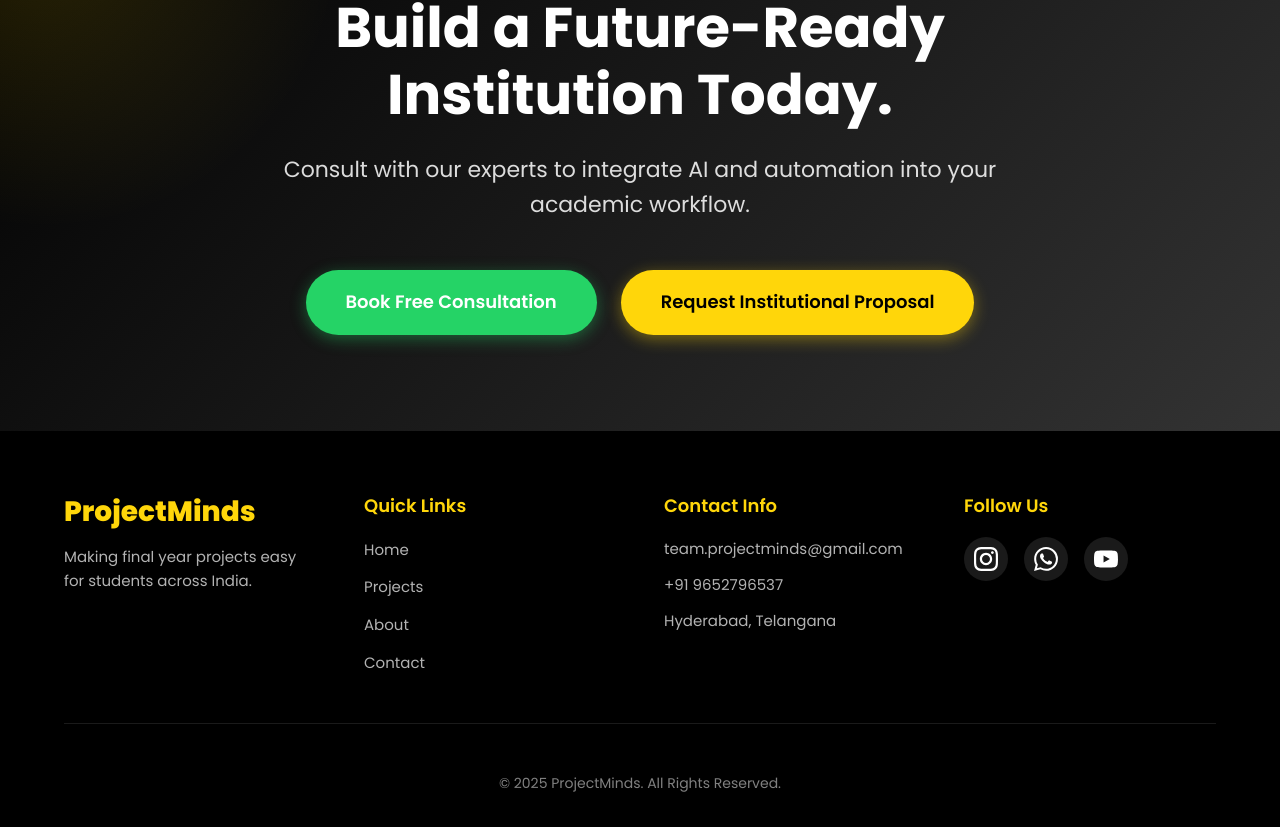
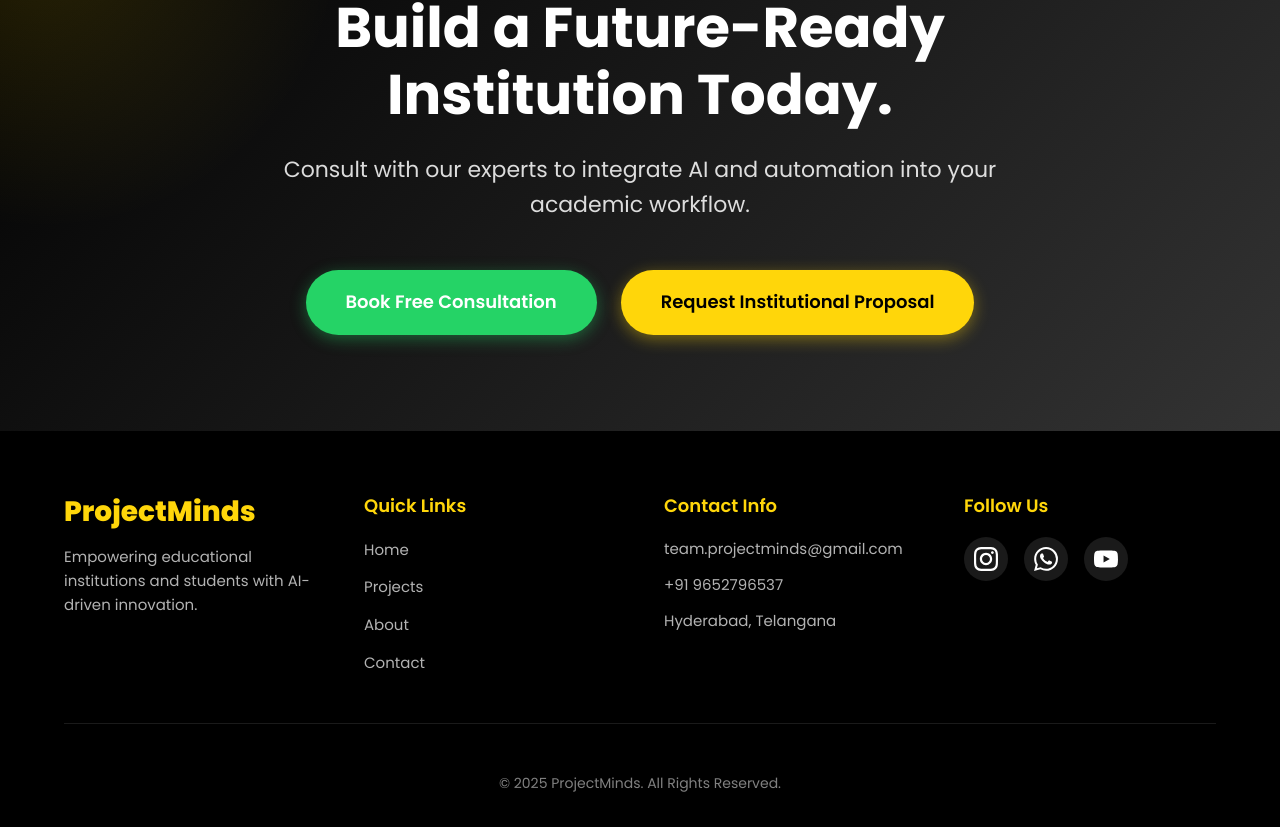
Before and after one commit to buildwithtattva-lab/tattva-website, a React (Vite) app: page / in a window 1280 px wide. Shown: the part 9037-9864 px from the top of the page. Built offline with nearby package versions, Linux system fonts and the light colour scheme.

Commit message:
updated footer

```diff
--- a/src/components/Footer.jsx
+++ b/src/components/Footer.jsx
@@ -11,7 +11,7 @@ const Footer = () => {
           <div className={styles.footerColumn}>
             <h3 className={styles.footerLogo}>ProjectMinds</h3>
             <p className={styles.footerTagline}>
-              Making final year projects easy for students across India.
+              Empowering educational institutions and students with AI-driven innovation.
             </p>
           </div>
 
```
